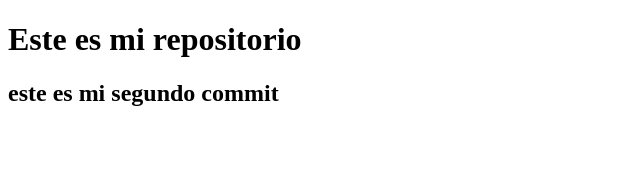
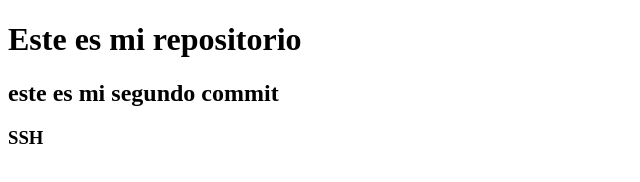
Before and after one commit to JuanMorald04/juanmorald, a plain HTML site: page index.html in a window 1280 px wide. Shown: the full height of the page, 0-640 px from the left. Drawn offline with Linux system fonts and the light colour scheme.

Commit message:
Este es mi SSH

```diff
--- a/index.html
+++ b/index.html
@@ -12,5 +12,8 @@
     <h2>
         este es mi segundo commit
     </h2>
+    <h3>
+        SSH
+    </h3>
 </body>
 </html>
```
